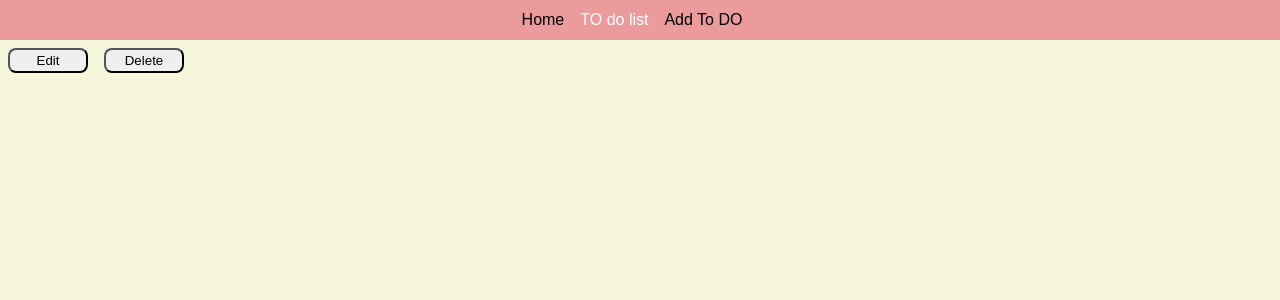
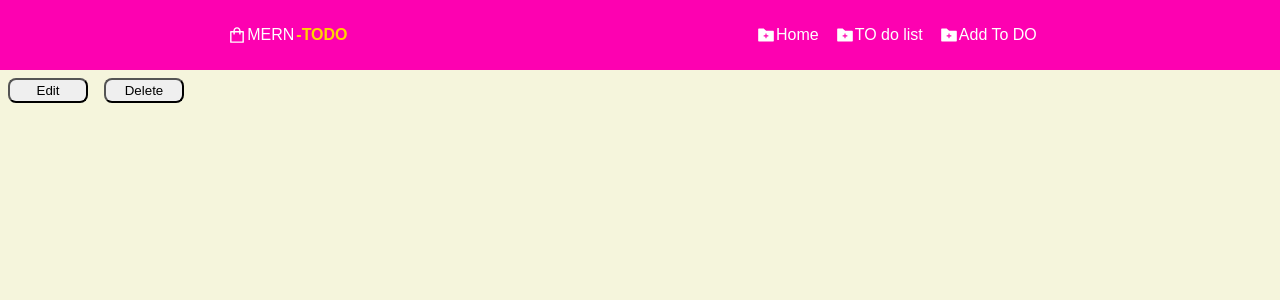
Before and after one commit to Imran-2022/MERN-TODO-APP, a React (Create React App) app: page /show-todo in a window 1280 px wide. Shown: the top 300 px of the page. Built offline with nearby package versions, Linux system fonts and the light colour scheme.

Commit message:
add navigation

```diff
--- a/src/common.css
+++ b/src/common.css
@@ -102,3 +102,7 @@ footer {
   align-items: center;
   padding: 1rem;
 }
+.Link {
+  color: white;
+  text-decoration: inherit;
+}
--- a/src/layouts/Navbar.js
+++ b/src/layouts/Navbar.js
@@ -1,5 +1,5 @@
 import React from "react";
-import {NavLink } from "react-router-dom";
+import { NavLink } from "react-router-dom";
 
 const Navbar = () => {
   return (
--- /dev/null
+++ b/src/layouts/Navigation/Navbar/Navbar.css
@@ -0,0 +1,64 @@
+nav {
+    height: 70px;
+    display: flex;
+    justify-content: space-around;
+    padding: 1rem 2rem;
+    z-index: 100;
+    position: sticky;
+    align-items: center;
+    top: 0;
+    width: 100%;
+    background: rgb(253, 1, 177);
+}
+.link {
+    text-decoration: none;
+    display: flex;
+    color: white;
+    align-items: center;
+    padding: 0 1rem;
+    height: 100%;
+    cursor: pointer;
+}
+.mobile-menu-icon{
+    display: none;
+}
+.icons{
+    display: flex;
+    align-items: center;
+    cursor: pointer;
+}
+.icon-tabler{
+    margin-right: 5px;
+}
+.github-icon{
+    color: white;
+}
+.menu-items {
+    display: flex;
+    align-items: center;
+    gap: 20px;
+    justify-content: center;
+}
+
+@media screen and (max-width:768px){
+    .menu-items, .signup-button, .github-corner{
+        display: none;
+    }
+    .mobile-menu-icon{
+        display: block;
+        color: white;
+        display: flex;
+        align-items: center;
+        font-size: 4vh;
+        cursor: pointer;
+        top: 0;
+        right: 0;
+    }
+}
+
+.github-corner {
+    position: fixed;
+    top: 0;
+    z-index: 99999;
+    right: 0px;
+  }
--- /dev/null
+++ b/src/layouts/Navigation/Navbar/Navbar.js
@@ -0,0 +1,30 @@
+import React from 'react'
+import { AiOutlineShopping,AiFillFolderAdd } from 'react-icons/ai';
+import './Navbar.css'
+import { Link } from 'react-router-dom'
+import { FaBars } from 'react-icons/fa'
+
+const Navbar = ({ toggle }) => {
+    return (
+        <nav>
+            <Link className="nav-link text-light Link" to="/" style={{display:"flex",justifyContent: "center",alignItems: "center"}}><AiOutlineShopping style={{fontSize: '20px'}}/> MERN<span style={{ color: "rgb(255 211 0)", padding: "2px", fontWeight: "bolder" }}>-TODO</span></Link>
+
+            <div className="icons">
+                <div className="menu-items">
+                    <Link className="nav-link text-light Link" to="/home" style={{display:"flex",justifyContent: "center",alignItems: "center"}}><AiFillFolderAdd style={{fontSize: '20px'}}/> Home</Link>
+                </div>
+                <div className="menu-items">
+                    <Link className="nav-link text-light Link" to="/show-todo" style={{display:"flex",justifyContent: "center",alignItems: "center"}}><AiFillFolderAdd style={{fontSize: '20px'}}/>TO do list</Link>
+                </div>
+                <div className="menu-items">
+                    <Link className="nav-link text-light Link" to="/add-todo" style={{display:"flex",justifyContent: "center",alignItems: "center"}}><AiFillFolderAdd style={{fontSize: '20px'}}/>Add To DO</Link>
+                </div>
+                <div className="mobile-menu-icon">
+                    <FaBars onClick={toggle} />
+                </div>
+            </div>
+        </nav>
+    )
+}
+
+export default Navbar
--- /dev/null
+++ b/src/layouts/Navigation/sidebar/Sidebar.css
@@ -0,0 +1,61 @@
+.sidebar-container{
+    position: fixed;
+    z-index: 999;
+    width: 100%;
+    height: 100%;
+    background: #000d1a;
+    display: grid;
+    align-items: center;
+    left: 0;
+    transition: 0.3s ease-in-out;
+}
+
+.opacity-on{
+    opacity: 1;
+    top: 0;
+}
+.opacity-off{
+    opacity: 0;
+    top: -100%;
+}
+.icon{
+    background: transparent;
+    font-size: 2rem;
+    cursor: pointer;
+    outline: none;
+    color: white;
+    position: absolute;
+    top: 2rem;
+    right: 2.5rem;
+}
+.close-icon{
+    color : whitesmoke
+}
+.sidebar-menu{
+    display: grid;
+    grid-template-columns: 1fr;
+    grid-template-rows: repeat(4, 80px);
+    text-align: center;
+    margin-bottom: 4rem;
+}
+.sidebar-links{
+    display: flex;
+    align-items: center;
+    justify-content: center;
+    color: #fff;
+    font-size: 1.5rem;
+    text-decoration: none;
+    list-style: none;
+    cursor: pointer;
+    transition: 0.2s ease-in-out ;
+}
+
+@media screen and (max-width: 480px){
+    .sidebar-menu{
+        grid-template-rows: repeat(4, 60px)
+    }
+}
+.button-wrap{
+    display: flex;
+    justify-content: center;
+}
--- /dev/null
+++ b/src/layouts/Navigation/sidebar/Sidebar.js
@@ -0,0 +1,31 @@
+import React from 'react'
+import './Sidebar.css'
+import { FaTimes } from 'react-icons/fa'
+import { Link } from 'react-router-dom'
+
+const Sidebar = ({ isopen, toggle }) => {
+
+    let opacityClasses = ['sidebar-container'];
+    if (isopen) {
+        opacityClasses.push('opacity-on')
+    } else {
+        opacityClasses.push('opacity-off')
+    }
+    return (
+        <div className={opacityClasses.join(' ')} isopen={isopen.toString()} onClick={toggle}>
+            <div className="icon">
+                <FaTimes className="close-icon" onClick={toggle} />
+            </div>
+            <div className="sidebar-wrapper">
+                <div className="sidebar-menu">
+                <Link className="nav-link text-light Link" to="/home">Home</Link>
+                <Link className="nav-link text-light Link" to="/show-todo">TO do list</Link>
+                <Link className="nav-link text-light Link" to="/add-todo">Add To DO</Link>
+                </div>
+            </div>
+        </div>
+
+    )
+}
+
+export default Sidebar
--- a/src/routes/Index.js
+++ b/src/routes/Index.js
@@ -1,15 +1,22 @@
-import React from "react";
+import React, { useState } from "react";
 import { Routes, Route } from "react-router-dom";
 import AddTodo from "../features/to-do/AddTodo";
 import EditTodo from "../features/to-do/EditTodo";
 import ViewTodo from "../features/to-do/ViewTodo";
-import Navbar from "../layouts/Navbar";
+import Navbar from "../layouts/Navigation/Navbar/Navbar";
+import Sidebar from "../layouts/Navigation/sidebar/Sidebar";
 import Error from "../pages/Error";
 import Home from "../pages/Home";
 const Index = () => {
+    const [isopen, setisopen] = useState(false)
+    const toggle = () => {
+        setisopen(!isopen)
+    }
+
     return (
         <div>
-      <Navbar />
+            <Navbar toggle={toggle} />
+            <Sidebar isopen={isopen} toggle={toggle} />
             <Routes>
                 <Route path="/" element={<Home />} />
                 <Route path="/home" element={<Home />} />
```
